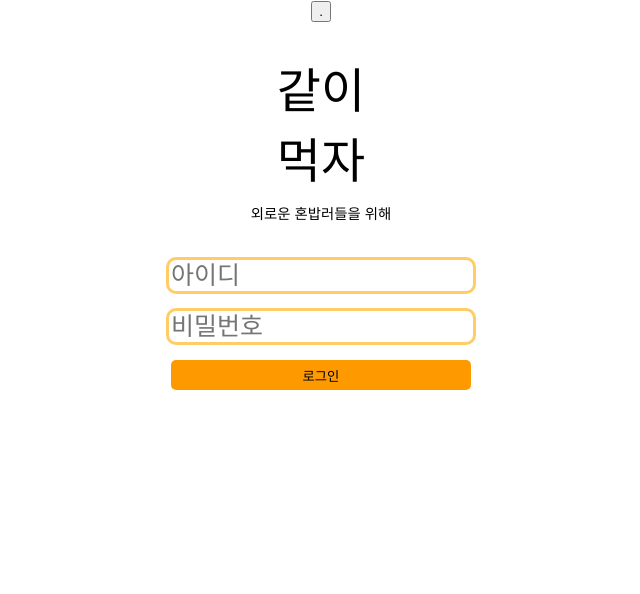
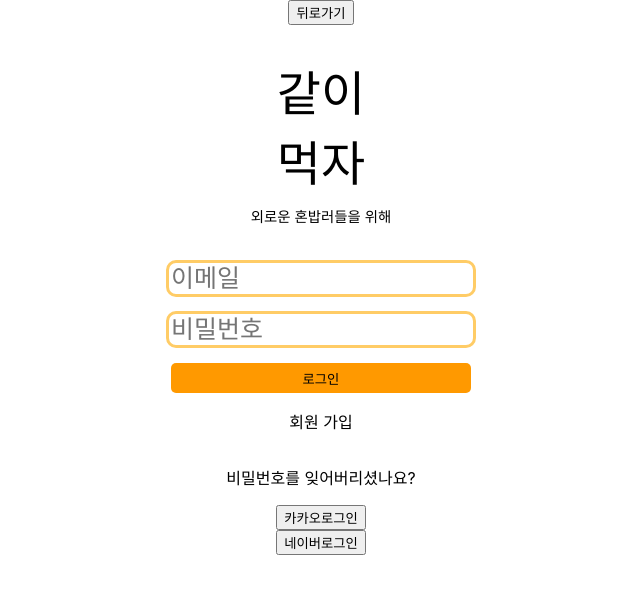
Before and after one commit to Karmesin924/eat_together, a React (Create React App) app in the folder frontend/: page /SignIn in a window 1280 px wide. Shown: the top 594 px of the page, without its empty margins (319-959 px from the left). Built offline with nearby package versions, Linux system fonts and the light colour scheme.

Commit message:
Header수정

```diff
--- a/frontend/src/components/BackButton.js
+++ b/frontend/src/components/BackButton.js
@@ -9,7 +9,7 @@ const BackButton = () => {
           navigate(-1);
         }}
       >
-        .
+        뒤로가기
       </button>
     </div>
   );
--- a/frontend/src/components/MyHeader.js
+++ b/frontend/src/components/MyHeader.js
@@ -1,3 +1,9 @@
-const Myheader = () => {
-  return <div></div>;
+const MyHeader = ({ headText, leftChild, rightChild }) => {
+  return (
+    <header>
+      <div className="head_btn_left">{leftChild}</div>
+    </header>
+  );
 };
+
+export default MyHeader;
--- a/frontend/src/components/SignIn.js
+++ b/frontend/src/components/SignIn.js
@@ -1,28 +1,33 @@
 import React, { useState, useEffect } from "react";
 import axios from "axios";
 import BackButton from "./BackButton";
+import MyHeader from "./MyHeader";
+import { useNavigate } from "react-router-dom";
 
 function SignIn() {
-  const [inputId, setInputId] = useState("");
-  const [inputPw, setInputPw] = useState("");
+  const [inputEmail, setinputEmail] = useState("");
+  const [inputPassword, setinputPassword] = useState("");
+  const navigate = useNavigate();
 
-  const handleInputId = (e) => {
-    setInputId(e.target.value);
+  const handleinputEmail = (e) => {
+    setinputEmail(e.target.value);
   };
 
-  const handleInputPw = (e) => {
-    setInputPw(e.target.value);
+  const handleinputPassword = (e) => {
+    setinputPassword(e.target.value);
   };
 
-  const onClickSignIn = () => {
+  const onClickSignIn = (e) => {
+    e.preventDefault();
+    try {
+      const data = { email: inputEmail, password: inputPassword };
       console.log("click SignIn");
-    console.log("ID : ", inputId);
-    console.log("PW : ", inputPw);
+      console.log("ID : ", inputEmail);
+      console.log("PW : ", inputPassword);
       axios
-      .post("API", null, {
-        params: {
-          user_id: inputId,
-          user_pw: inputPw,
+        .post("API", JSON.stringify(data), {
+          headers: {
+            "Content-Type": "application/json",
           },
         })
         .then((res) => {
@@ -40,27 +45,23 @@ function SignIn() {
               "입력하신 비밀번호 가 일치하지 않습니다."
             );
             alert("입력하신 비밀번호 가 일치하지 않습니다.");
-        } else if (res.data.userId === inputId) {
+          } else if (res.data.userId === inputEmail) {
             // id, pw 모두 일치 userId = userId1, msg = undefined
             console.log("======================", "로그인 성공");
-          sessionStorage.setItem("user_id", inputId);
+            sessionStorage.setItem("user_id", inputEmail);
           }
           // 작업 완료 되면 페이지 이동(새로고침)
           document.location.href = "/";
         })
         .catch();
+    } catch (e) {
+      console.log(e);
+    }
   };
-
-  // useEffect(() => {
-  //   axios
-  //     .get("/user_inform/SignIn")
-  //     .then((res) => console.log(res))
-  //     .catch();
-  // }, []);
 
   return (
     <div className="signin">
-      <BackButton />
+      <MyHeader headText={"같이 먹자"} leftChild={<BackButton />} />
       <div className="signin-together">
         같이
         <br />
@@ -72,16 +73,16 @@ function SignIn() {
         <input
           className="signin-id"
           type="text"
-          value={inputId}
-          onChange={handleInputId}
-          placeholder="아이디"
+          value={inputEmail}
+          onChange={handleinputEmail}
+          placeholder="이메일"
         />
 
         <input
           className="signin-pw"
           type="password"
-          value={inputPw}
-          onChange={handleInputPw}
+          value={inputPassword}
+          onChange={handleinputPassword}
           placeholder="비밀번호"
         />
       </div>
@@ -91,6 +92,17 @@ function SignIn() {
           로그인
         </button>
       </div>
+
+      <p
+        onClick={() => {
+          navigate("/SignUp");
+        }}
+      >
+        회원 가입
+      </p>
+      <p>비밀번호를 잊어버리셨나요?</p>
+      <button>카카오로그인</button>
+      <button>네이버로그인</button>
     </div>
   );
 }
```
Lines whose indentation alone changed are shown as unchanged.
